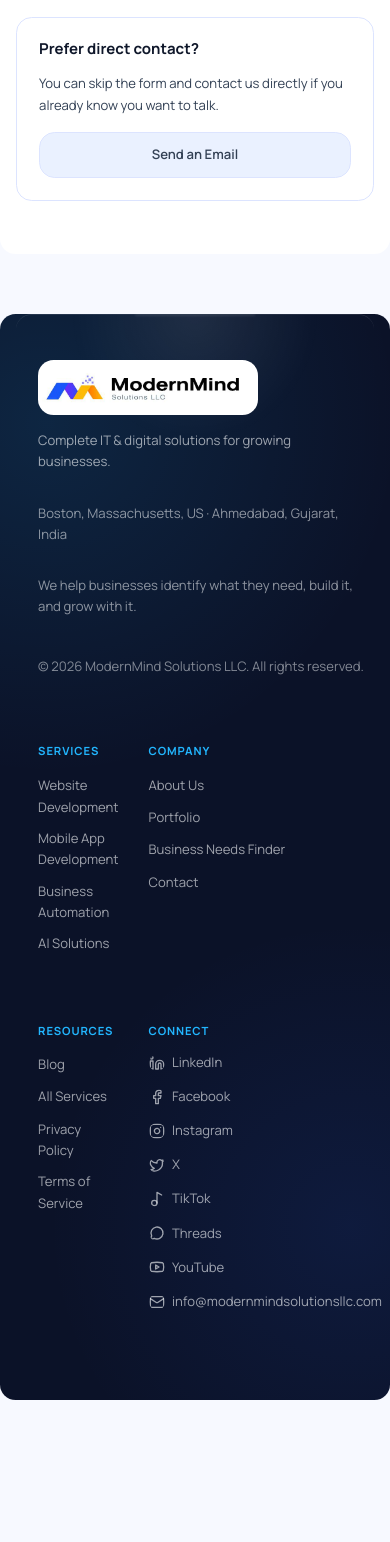
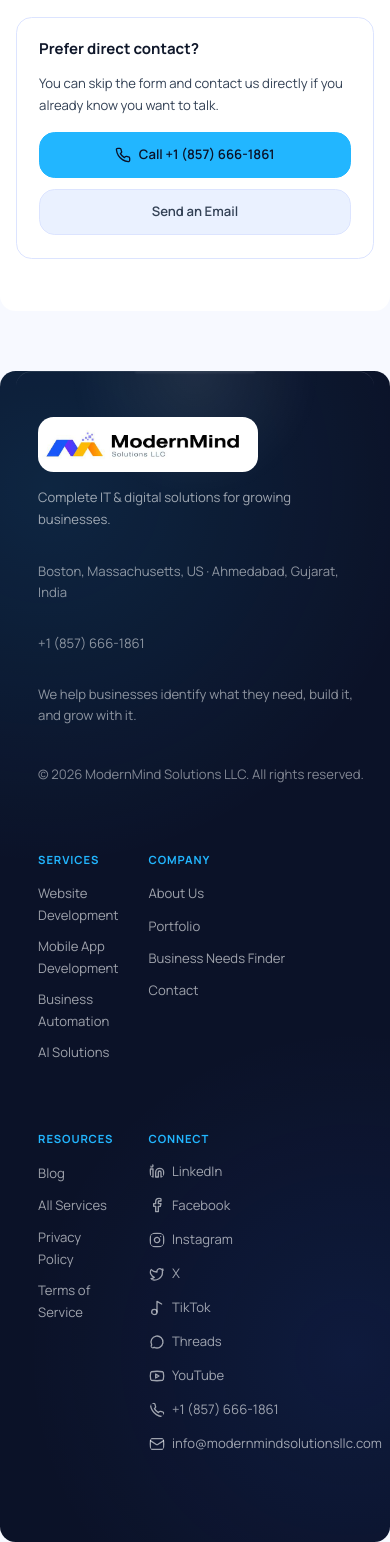
Before and after one commit to modernmindsolutionsllc-com/New_Design, a React (Vite) app: page /start-project in a window 390 px wide. Shown: the part 3142-4684 px from the top of the page. Before the commit the page ends 4542 px from the top, so only its background shows below. Built offline with nearby package versions, Linux system fonts and the light colour scheme; no server answers; a web font is replaced by a local one.

Commit message:
feat: add contact phone information to footer and contact pages

```diff
--- a/src/components/ui/footer-section.jsx
+++ b/src/components/ui/footer-section.jsx
@@ -7,6 +7,7 @@ import {
   Mail,
   MessageCircle,
   Music2,
+  Phone,
   Twitter,
   Youtube,
 } from 'lucide-react'
@@ -15,6 +16,8 @@ import {
   COMPANY_NAME,
   COMPANY_TAGLINE,
   CONTACT_EMAIL,
+  CONTACT_PHONE,
+  CONTACT_PHONE_HREF,
   SOCIAL_LINKS,
 } from '@utils/constants'
 import logo from '@assets/images/logo.png'
@@ -58,6 +61,7 @@ const footerLinks = [
       { title: 'TikTok', href: SOCIAL_LINKS.tiktok, icon: Music2, external: true },
       { title: 'Threads', href: SOCIAL_LINKS.threads, icon: MessageCircle, external: true },
       { title: 'YouTube', href: SOCIAL_LINKS.youtube, icon: Youtube, external: true },
+      { title: CONTACT_PHONE, href: CONTACT_PHONE_HREF, icon: Phone, external: true },
       { title: CONTACT_EMAIL, href: `mailto:${CONTACT_EMAIL}`, icon: Mail, external: true },
     ],
   },
@@ -66,6 +70,7 @@ const footerLinks = [
 function FooterLink({ link }) {
   const { title, href, icon: Icon, external } = link
   const className = 'footer-section__link'
+  const isContactLink = href.startsWith('mailto:') || href.startsWith('tel:')
 
   const content = (
     <>
@@ -74,13 +79,13 @@ function FooterLink({ link }) {
     </>
   )
 
-  if (external || href.startsWith('mailto:')) {
+  if (external || isContactLink) {
     return (
       <a
         href={href}
         className={className}
-        target={href.startsWith('mailto:') ? undefined : '_blank'}
-        rel={href.startsWith('mailto:') ? undefined : 'noopener noreferrer'}
+        target={isContactLink ? undefined : '_blank'}
+        rel={isContactLink ? undefined : 'noopener noreferrer'}
       >
         {content}
       </a>
@@ -134,6 +139,11 @@ export function FooterSection() {
             <p className="footer-section__tagline">{COMPANY_TAGLINE}</p>
             <p className="footer-section__contact-meta">{COMPANY_ADDRESS}</p>
             <p className="footer-section__contact-meta">
+              <a href={CONTACT_PHONE_HREF} className="footer-section__meta-link">
+                {CONTACT_PHONE}
+              </a>
+            </p>
+            <p className="footer-section__contact-meta">
               We help businesses identify what they need, build it, and grow with it.
             </p>
             <p className="footer-section__copy">
--- a/src/pages/ContactPage.jsx
+++ b/src/pages/ContactPage.jsx
@@ -1,8 +1,10 @@
 import { useState } from 'react'
 import { motion } from 'framer-motion'
-import { Mail, Globe, MapPin, Send, Loader2, CalendarCheck2 } from 'lucide-react'
+import { Mail, Globe, MapPin, Send, Loader2, CalendarCheck2, Phone } from 'lucide-react'
 import {
   CONTACT_EMAIL,
+  CONTACT_PHONE,
+  CONTACT_PHONE_HREF,
   STAGGER_CONTAINER,
   FADE_UP,
 } from '@utils/constants'
@@ -11,6 +13,7 @@ import { submitToFormspree } from '@components/questionnaire/formspreeConfig'
 
 const CONTACT_METHODS = [
   { icon: Mail, label: 'Email', value: CONTACT_EMAIL, href: `mailto:${CONTACT_EMAIL}` },
+  { icon: Phone, label: 'Phone', value: CONTACT_PHONE, href: CONTACT_PHONE_HREF },
   { icon: Globe, label: 'Company', value: 'Modern Mind Solutions LLC', href: null },
   { icon: MapPin, label: 'Boston', value: 'Boston, Massachusetts, US', href: null },
   { icon: MapPin, label: 'Ahmedabad', value: 'Ahmedabad, Gujarat', href: null },
--- a/src/pages/StartProjectPage.jsx
+++ b/src/pages/StartProjectPage.jsx
@@ -1,8 +1,14 @@
 import { motion } from 'framer-motion'
 import { useInView } from 'react-intersection-observer'
-import { Clock, Shield, Sparkles } from 'lucide-react'
+import { Clock, Phone, Shield, Sparkles } from 'lucide-react'
 import QuestionnaireForm from '@components/questionnaire/QuestionnaireForm'
-import { FADE_UP, STAGGER_CONTAINER, CONTACT_EMAIL } from '@utils/constants'
+import {
+  FADE_UP,
+  STAGGER_CONTAINER,
+  CONTACT_EMAIL,
+  CONTACT_PHONE,
+  CONTACT_PHONE_HREF,
+} from '@utils/constants'
 
 const REASSURANCES = [
   { icon: Clock, text: 'We reply as soon as possible and operate 24/7.' },
@@ -119,6 +125,10 @@ const StartProjectPage = () => {
                   You can skip the form and contact us directly if you already know you want to talk.
                 </p>
                 <div className="sidebar-card__contacts">
+                  <a href={CONTACT_PHONE_HREF} className="sidebar-card__contact-btn sidebar-card__contact-btn--phone">
+                    <Phone size={16} aria-hidden />
+                    Call {CONTACT_PHONE}
+                  </a>
                   <a href={`mailto:${CONTACT_EMAIL}`} className="sidebar-card__contact-btn sidebar-card__contact-btn--email">
                     Send an Email
                   </a>
@@ -374,6 +384,16 @@ style.textContent = `
   border: 1.5px solid var(--color-border);
   color: var(--color-text-secondary);
 }
+.sidebar-card__contact-btn--phone {
+  background: var(--color-gold);
+  border: 1.5px solid var(--color-gold);
+  color: var(--color-bg-dark);
+}
+.sidebar-card__contact-btn--phone:hover {
+  background: var(--color-gold-dark);
+  border-color: var(--color-gold-dark);
+  box-shadow: var(--shadow-gold);
+}
 .sidebar-card__contact-btn--email:hover {
   border-color: var(--color-gold-border);
   color: var(--color-gold-dark);
--- a/src/styles/footer-section.css
+++ b/src/styles/footer-section.css
@@ -166,3 +166,13 @@
   color: rgba(248, 250, 252, 0.55);
   line-height: 1.6;
 }
+
+.footer-section__meta-link {
+  color: inherit;
+  text-decoration: none;
+  transition: color 0.3s ease;
+}
+
+.footer-section__meta-link:hover {
+  color: var(--color-text-inverse);
+}
--- a/src/utils/constants.js
+++ b/src/utils/constants.js
@@ -7,7 +7,10 @@ export const CONTACT_EMAIL =
   import.meta.env.VITE_CONTACT_EMAIL || 'info@modernmindsolutionsllc.com'
 
 export const CONTACT_PHONE =
-  import.meta.env.VITE_CONTACT_PHONE || '+1 (000) 000-0000'
+  import.meta.env.VITE_CONTACT_PHONE || '+1 (857) 666-1861'
+
+export const CONTACT_PHONE_HREF =
+  import.meta.env.VITE_CONTACT_PHONE_HREF || 'tel:+18576661861'
 
 export const COMPANY_ADDRESS = 'Boston, Massachusetts, US \u00b7 Ahmedabad, Gujarat, India'
 
```
